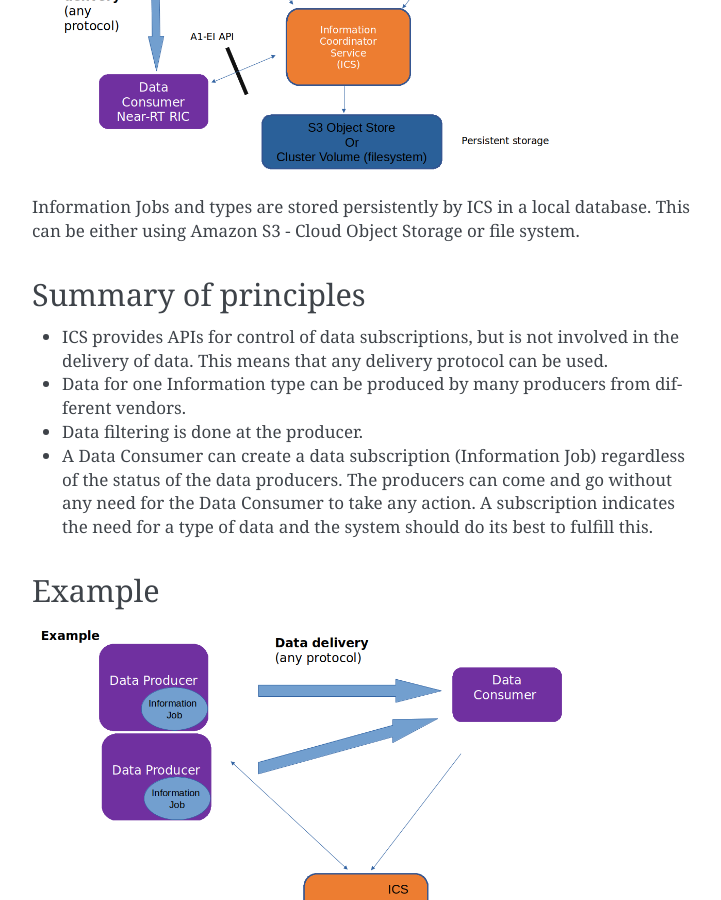
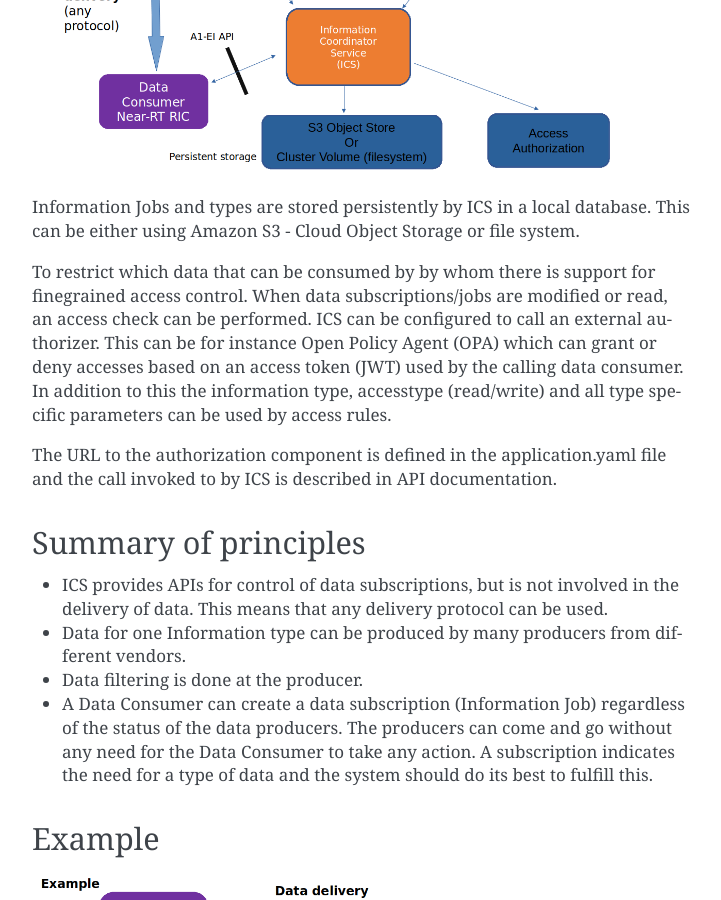
Before and after one commit to o-ran-sc/nonrtric-plt-informationcoordinatorservice, a Sphinx documentation site: the page built from docs/overview.rst, in a window 1280 px wide and 900 px high, scrolled down 1176 px. Shown: the whole window, without its empty margins (388-1109 px from the left). Built offline with Sphinx 7.4.7, drawn with Linux system fonts in a browser that asks for light colours.

Commit message:
NONRTRIC - Fine grained authorization in ICS
Documentation updates.

Signed-off-by: PatrikBuhr <patrik.buhr@est.tech>
Issue-ID: NONRTRIC-815
Change-Id: I831963780ef0db6e4a7d35895439fb05864cb6b1

```diff
--- a/docs/overview.rst
+++ b/docs/overview.rst
@@ -29,6 +29,13 @@ One information type can be supported by zero to many data producers and can be
    :width: 500pt
 
 Information Jobs and types are stored persistently by ICS in a local database. This can be either using Amazon S3 - Cloud Object Storage or file system.
+
+To restrict which data that can be consumed by by whom there is support for finegrained access control. When data subscriptions/jobs are modified or read, an access check can be performed.
+ICS can be configured to call an external authorizer.
+This can be for instance Open Policy Agent (OPA) which can grant or deny accesses based on an access token (JWT) used by the calling data consumer.
+In addition to this the information type, accesstype (read/write) and all type specific parameters can be used by access rules.
+
+The URL to the authorization component is defined in the application.yaml file and the call invoked to by ICS is described in API documentation.
 
 *********************
 Summary of principles
```
Also changed, not shown: docs/Architecture.png, 1 other file.
